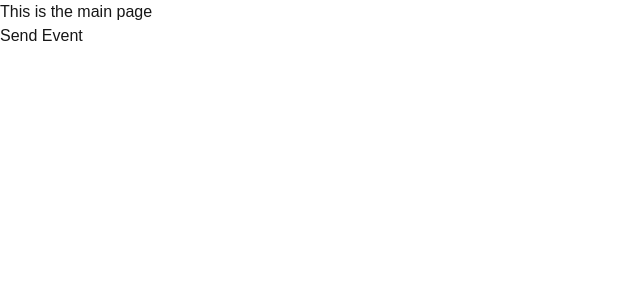
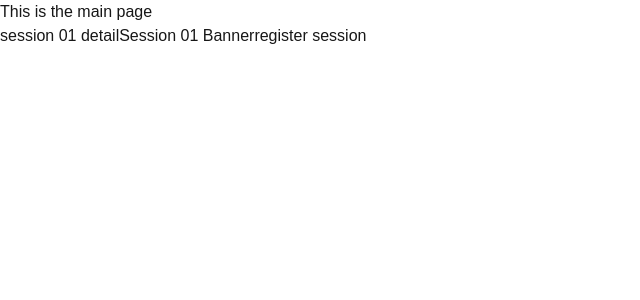
Before and after one commit to Maxnetz/poc-analytics, a Next.js app: page / in a window 1280 px wide. Shown: the top 300 px of the page, without its empty margins (0-640 px from the left). Built offline with nearby package versions, Linux system fonts and the light colour scheme; no server answers.

Commit message:
chore: change tracking click func

```diff
--- a/src/app/page.tsx
+++ b/src/app/page.tsx
@@ -1,27 +1,27 @@
-"use client";
+'use client'
 
-import { sendGAEvent } from "@next/third-parties/google";
+import { Analytic } from '@/hooks/useGA'
+import { sendGAEvent } from '@next/third-parties/google'
 
-// import { useState } from "react";
-// import { useGA } from "@/hooks/useGA";
+const buttonClick = <T extends keyof Analytic>(action: T, value: Analytic[T]) => {
+	sendGAEvent({
+		eventName: action,
+		value,
+	})
+}
 
 export default function Home() {
-//   const { action } = useGA();
-//   const [clicked, setClicked] = useState(false);
+	return (
+		<div>
+			<h1>This is the main page</h1>
 
-//   const handleButtonClick = () => {
-//     setClicked(true);
-//     action("button_click", "My Button Clicked");
-//   };
+			<button onClick={() => buttonClick('button_click', 'session_01_button')}>session 01 detail</button>
 
-  return (
-    <div>
-      <h1>This is the main page</h1>
-	  <button
-        onClick={() => sendGAEvent('event', 'buttonClicked', { value: 'xyz' })}
-      >
-        Send Event
-      </button>
-    </div>
-  );
+			{/* <button onClick={() => buttonClick('link_click', 'connext')}>Banner</button> */}
+
+			<button onClick={() => buttonClick('banner_click', 'session_banner_01')}>Session 01 Banner</button>
+
+			<button onClick={() => buttonClick('form_submit', true)}>register session</button>
+		</div>
+	)
 }
--- a/src/hooks/useGA.ts
+++ b/src/hooks/useGA.ts
@@ -1,11 +1,12 @@
 import { sendGAEvent } from '@next/third-parties/google'
 
 // The analyic each type will be updated again here is the workaround to support many actions
-interface Analytic {
-	button_click: string
-	link_click: number
-	form_submit: boolean
-}
+export interface Analytic {
+	button_click: string;
+	link_click: string;
+	form_submit: boolean;
+	banner_click: string;
+  }
 
 export const useGA = () => {
 	const pageView = (pathname: string) => {
@@ -15,15 +16,15 @@ export const useGA = () => {
 		})
 	}
 
-	const action = <T extends keyof Analytic>(action: T, value: Analytic[T]) => {
+	const buttonClick = <T extends keyof Analytic>(action: T, value: Analytic[T]) => {
 		sendGAEvent({
-			eventName: action,
-			value,
-		})
-	}
+		  eventName: action,
+		  value,
+		});
+	  };
 
 	return {
 		pageView,
-		action,
+		action: buttonClick,
 	}
 }
```
